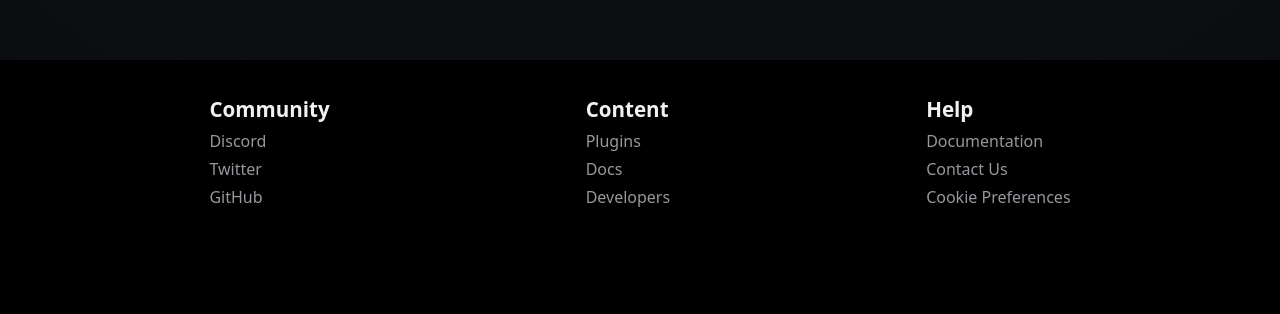
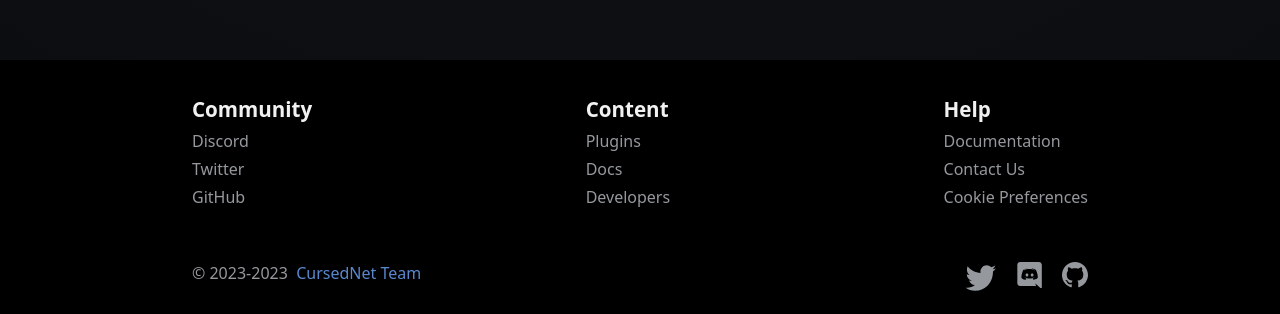
Before and after one commit to despair-dragon/ReactWeb, a React (Create React App) app: page / in a window 1280 px wide. Shown: the part 740-1054 px from the top of the page. Before the commit the page ends 1018 px from the top, so only its background shows below. Built offline with nearby package versions, Linux system fonts and the light colour scheme.

Commit message:
Add files via upload

```diff
--- a/src/components/Footer.jsx
+++ b/src/components/Footer.jsx
@@ -98,6 +98,31 @@
                             </div>
                         </div>
                     </div>
+                    <div>
+                        <div className='item-box'>
+                            <div>© 2023-2023 <a href='https://github.com/orgs/CursedNet/people' className='team' style={{color: '#5a88ce'}}>&nbsp;CursedNet Team</a></div>
+                            <div className='item-social-pc'>
+                                <div className='item-social'>
+                                    <svg className="social-icon-inner" width="32" height="32" viewBox="0 0 20 16" aria-hidden="true">
+                                        <g fill="none" fillRule="evenodd">
+                                            <path className="foreground-26ym5y da-foreground" fill="currentColor" d="M1,14.1538462 L1.95,14.1538462 C3.73125,14.1538462 5.5125,13.5384615 6.81875,12.4307692 C5.15625,12.4307692 3.73125,11.2 3.1375,9.6 C3.375,9.6 3.6125,9.72307692 3.85,9.72307692 C4.20625,9.72307692 4.5625,9.72307692 4.91875,9.6 C3.1375,9.23076923 1.7125,7.63076923 1.7125,5.66153846 C2.1875,5.90769231 2.78125,6.15384615 3.49375,6.15384615 C2.425,5.41538462 1.83125,4.18461538 1.83125,2.70769231 C1.83125,1.96923077 2.06875,1.23076923 2.30625,0.615384615 C4.20625,3.07692308 7.05625,4.67692308 10.38125,4.8 C10.2625,4.67692308 10.2625,4.30769231 10.2625,4.06153846 C10.2625,1.84615385 12.04375,0 14.18125,0 C15.25,0 16.31875,0.492307692 17.03125,1.23076923 C17.8625,1.10769231 18.8125,0.738461538 19.525,0.246153846 C19.2875,1.23076923 18.575,1.96923077 17.8625,2.46153846 C18.575,2.46153846 19.2875,2.21538462 20,1.84615385 C19.525,2.70769231 18.8125,3.32307692 18.1,3.93846154 L18.1,4.43076923 C18.1,9.84615385 14.18125,16 6.9375,16 C4.68125,16 2.6625,15.3846154 1,14.1538462 Z"></path>
+                                            <rect width="32" height="32"></rect>
+                                        </g>
+                                    </svg>
+                                </div>
+                                <div className='item-social' style={{ marginLeft: '20px', marginRight: '20px'}}>
+                                    <svg className="social-icon-inner" xmlns="http://www.w3.org/2000/svg" viewBox="0 0 23 23" width="26" height="26">
+                                        <path fill="currentColor" fillRule="evenodd" d="M20.222 0c1.406 0 2.54 1.137 2.607 2.475V24l-2.677-2.273l-1.47-1.338l-1.604-1.398l.67 2.205H3.71c-1.402 0-2.54-1.065-2.54-2.476V2.48C1.17 1.142 2.31.003 3.715.003h16.5L20.222 0zm-6.118 5.683h-.03l-.202.2c2.073.6 3.076 1.537 3.076 1.537c-1.336-.668-2.54-1.002-3.744-1.137c-.87-.135-1.74-.064-2.475 0h-.2c-.47 0-1.47.2-2.81.735c-.467.203-.735.336-.735.336s1.002-1.002 3.21-1.537l-.135-.135s-1.672-.064-3.477 1.27c0 0-1.805 3.144-1.805 7.02c0 0 1 1.74 3.743 1.806c0 0 .4-.533.805-1.002c-1.54-.468-2.14-1.404-2.14-1.404s.134.066.335.2h.06c.03 0 .044.015.06.03v.006c.016.016.03.03.06.03c.33.136.66.27.93.4a8.18 8.18 0 0 0 1.8.536c.93.135 1.996.2 3.21 0c.6-.135 1.2-.267 1.8-.535c.39-.2.87-.4 1.397-.737c0 0-.6.936-2.205 1.404c.33.466.795 1 .795 1c2.744-.06 3.81-1.8 3.87-1.726c0-3.87-1.815-7.02-1.815-7.02c-1.635-1.214-3.165-1.26-3.435-1.26l.056-.02zm.168 4.413c.703 0 1.27.6 1.27 1.335c0 .74-.57 1.34-1.27 1.34c-.7 0-1.27-.6-1.27-1.334c.002-.74.573-1.338 1.27-1.338zm-4.543 0c.7 0 1.266.6 1.266 1.335c0 .74-.57 1.34-1.27 1.34c-.7 0-1.27-.6-1.27-1.334c0-.74.57-1.338 1.27-1.338z"></path>
+                                    </svg>
+                                </div>
+                                <div className='item-social'>
+                                    <svg className="social-icon-inner" xmlns="http://www.w3.org/2000/svg" viewBox="0 0 16 16" width="26" height="26">
+                                        <path fill="currentColor" fillRule="evenodd" d="M8 0C3.58 0 0 3.58 0 8c0 3.54 2.29 6.53 5.47 7.59.4.07.55-.17.55-.38 0-.19-.01-.82-.01-1.49-2.01.37-2.53-.49-2.69-.94-.09-.23-.48-.94-.82-1.13-.28-.15-.68-.52-.01-.53.63-.01 1.08.58 1.23.82.72 1.21 1.87.87 2.33.66.07-.52.28-.87.51-1.07-1.78-.2-3.64-.89-3.64-3.95 0-.87.31-1.59.82-2.15-.08-.2-.36-1.02.08-2.12 0 0 .67-.21 2.2.82.64-.18 1.32-.27 2-.27.68 0 1.36.09 2 .27 1.53-1.04 2.2-.82 2.2-.82.44 1.1.16 1.92.08 2.12.51.56.82 1.27.82 2.15 0 3.07-1.87 3.75-3.65 3.95.29.25.54.73.54 1.48 0 1.07-.01 1.93-.01 2.2 0 .21.15.46.55.38A8.013 8.013 0 0016 8c0-4.42-3.58-8-8-8z"></path>
+                                    </svg>
+                                </div>
+                            </div>
+                        </div>
+                    </div>
                 </div>
             </div>
         </div>
--- a/src/style/Footer.css
+++ b/src/style/Footer.css
@@ -48,9 +48,9 @@
 
 .item {
   color: var(--text-normal);
-  margin-top: 5px;
   font-size: clamp(1.1rem, 1vw, 2rem);
-  justify-content: center;
+  margin: 5px 15% 0 15%;
+  justify-content: space-between;
   align-items: center;
   display: flex;
 }
@@ -81,4 +81,17 @@
   color: var(--text-light);
 }
 
+.item-box {
+  justify-content: space-between;
+  display: flex;
+  padding-bottom: 15px;
+  margin: 0 15% 0 15%;
+  text-align: center;
+  color: var(--text-muted);
+}
+
+.item-social-pc {
+  display: flex;
+}
+
 /*# sourceMappingURL=Footer.css.map */
--- a/src/style/Footer.scss
+++ b/src/style/Footer.scss
@@ -40,9 +40,10 @@
 }
 .item {
   color: var(--text-normal);
-  margin-top: 5px;
+
   font-size: clamp(1.1rem, 1vw, 2rem);
-  justify-content: center;
+  margin: 5px 15% 0 15%;
+  justify-content: space-between;
   align-items: center;
   display: flex;
 }
@@ -67,3 +68,14 @@
   transition: 150ms;
   color: var(--text-light);
 }
+.item-box {
+  justify-content: space-between;
+  display: flex;
+  padding-bottom: 15px;
+  margin: 0 15% 0 15%;
+  text-align: center;
+  color: var(--text-muted);
+}
+.item-social-pc {
+  display: flex;
+}
```
Also changed, not shown: 1 other file (tests, documents, lock files or other folders).
